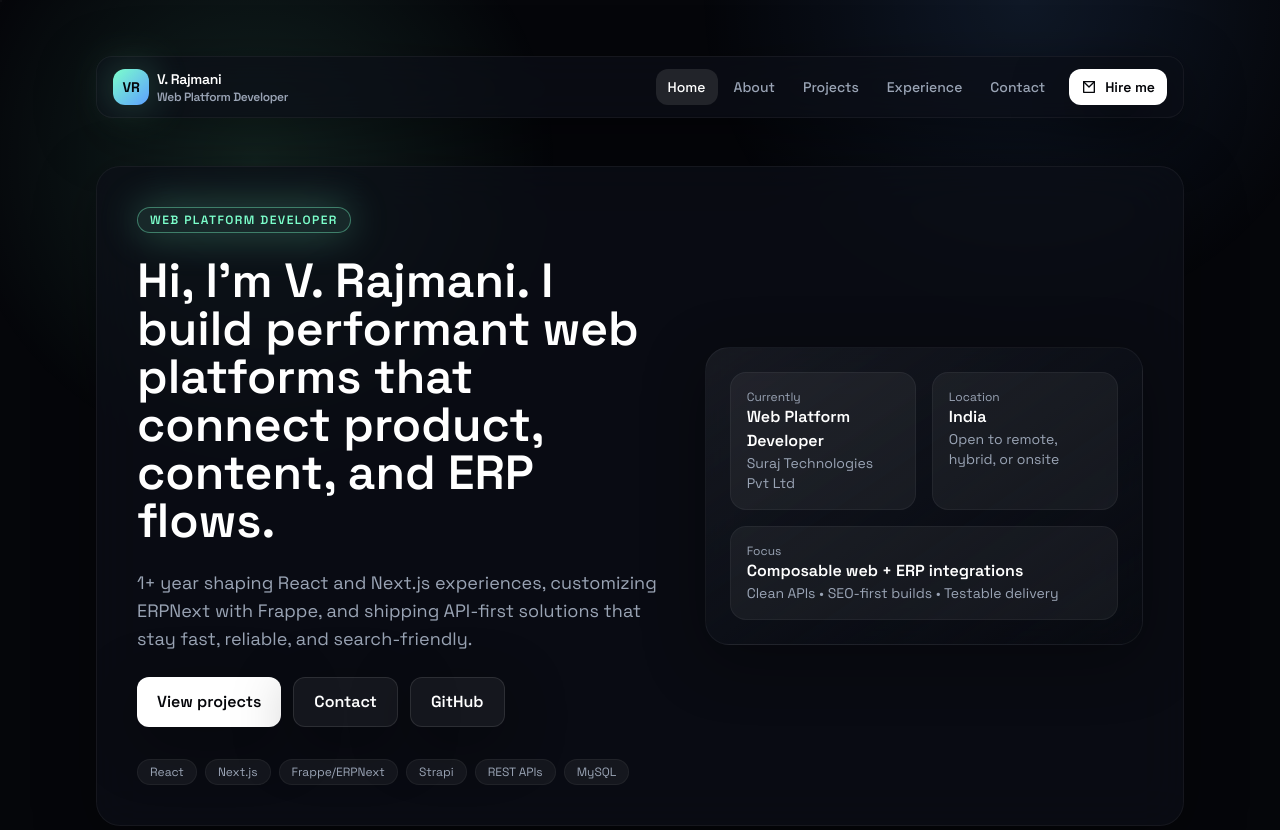
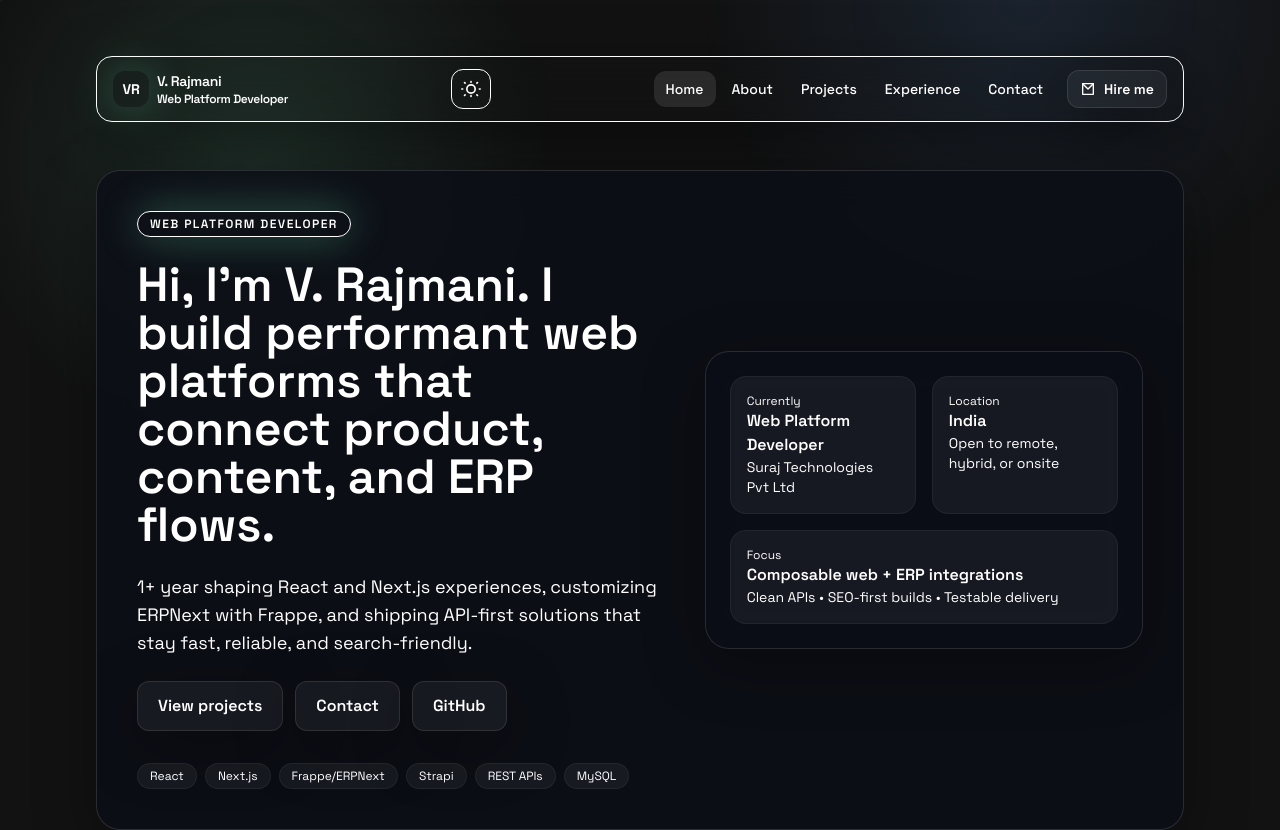
Before and after one commit to Rajmani-Nadar/rajmani-portfolio, a Next.js app: page / in a window 1280 px wide. Shown: the top 830 px of the page. Built offline with nearby package versions, Linux system fonts and the light colour scheme.

Commit message:
feat: unify pill button styling across site and tune dark theme

```diff
--- a/package.json
+++ b/package.json
@@ -11,6 +11,7 @@
   "dependencies": {
     "class-variance-authority": "0.7.0",
     "framer-motion": "11.0.3",
+    "next-themes": "0.2.1",
     "next": "14.1.0",
     "react": "18.2.0",
     "react-dom": "18.2.0"
--- a/src/app/globals.css
+++ b/src/app/globals.css
@@ -4,27 +4,66 @@
 
 :root {
   color-scheme: dark;
+  /* Dark theme base background */
+  --bg: 25, 28, 35; /* #191c23 */
+  --surface: 12, 15, 23;
+  --foreground: 242, 245, 250;
+  --muted: 154, 164, 181;
+  --accent: 124, 255, 203;
+  --accent2: 93, 160, 255;
+  --border: 255, 255, 255;
+  --shadow-card: 0 15px 60px rgba(0, 0, 0, 0.35);
+}
+
+.light {
+  color-scheme: light;
+  --bg: 246, 247, 251;
+  --surface: 255, 255, 255;
+  --foreground: 15, 23, 42;
+  --muted: 73, 84, 104;
+  --accent: 74, 190, 154;
+  --accent2: 82, 139, 255;
+  --border: 15, 23, 42;
+  --shadow-card: 0 20px 50px rgba(15, 23, 42, 0.08);
 }
 
 body {
-  background-color: #05060a;
+  background-color: rgb(var(--bg));
+  color: rgb(var(--foreground));
+  transition: background-color 250ms ease, color 250ms ease;
 }
 
 ::-webkit-scrollbar {
   width: 10px;
 }
 ::-webkit-scrollbar-track {
-  background: #0c0f17;
+  background: rgba(var(--surface), 1);
 }
 ::-webkit-scrollbar-thumb {
-  background: linear-gradient(180deg, #7cffcb, #5da0ff);
+  background: linear-gradient(180deg, rgba(var(--accent), 1), rgba(var(--accent2), 1));
   border-radius: 9999px;
 }
 
 .section-shell {
-  @apply rounded-3xl border border-white/5 bg-surface/70 backdrop-blur-xl shadow-card;
+  border-radius: 1.5rem;
+  border: 1px solid rgba(var(--border), 0.12);
+  background: rgba(var(--surface), 0.85);
+  backdrop-filter: blur(18px);
+  box-shadow: var(--shadow-card);
 }
 
 .prose-custom {
-  @apply prose prose-invert prose-headings:font-semibold prose-a:text-accent hover:prose-a:text-accent2 max-w-none;
+  @apply prose prose-headings:font-semibold prose-a:text-accent hover:prose-a:text-accent2 max-w-none dark:prose-invert;
 }
+
+.light .text-white {
+  color: rgb(var(--foreground)) !important;
+}
+.light .border-white\/5,
+.light .border-white\/10 {
+  border-color: rgba(var(--border), 0.12) !important;
+}
+.light .bg-white\/5,
+.light .bg-white\/10 {
+  background-color: rgba(var(--surface), 0.7) !important;
+}
--- a/src/app/layout.tsx
+++ b/src/app/layout.tsx
@@ -4,6 +4,7 @@ import './globals.css';
 import { PageTransition } from '@/components/PageTransition';
 import { NavBar } from '@/components/NavBar';
 import { Footer } from '@/components/Footer';
+import { ThemeProvider } from '@/components/ThemeProvider';
 
 const spaceGrotesk = Space_Grotesk({ subsets: ['latin'], variable: '--font-grotesk' });
 
@@ -34,17 +35,19 @@ export const metadata: Metadata = {
 
 export default function RootLayout({ children }: { children: React.ReactNode }) {
   return (
-    <html lang="en" className={spaceGrotesk.variable}>
-      <body className="min-h-screen bg-background text-white antialiased">
+    <html lang="en" className={spaceGrotesk.variable} suppressHydrationWarning>
+      <body className="min-h-screen bg-background text-foreground antialiased transition-colors duration-300">
+        <ThemeProvider>
           <div className="relative overflow-hidden">
             <div className="pointer-events-none fixed inset-0 bg-[radial-gradient(circle_at_20%_20%,rgba(124,255,203,0.12),transparent_25%),radial-gradient(circle_at_80%_0,rgba(93,160,255,0.12),transparent_25%)]" />
-          <div className="pointer-events-none fixed inset-0 bg-grid opacity-40" />
+            <div className="pointer-events-none fixed inset-0 bg-grid opacity-30 dark:opacity-40" />
             <main className="relative z-10 max-w-6xl px-4 sm:px-6 lg:px-8 mx-auto py-10 sm:py-14">
               <NavBar />
               <PageTransition>{children}</PageTransition>
               <Footer />
             </main>
           </div>
+        </ThemeProvider>
       </body>
     </html>
   );
--- a/src/components/Button.tsx
+++ b/src/components/Button.tsx
@@ -7,8 +7,10 @@ const buttonVariants = cva(
   {
     variants: {
       variant: {
-        primary: 'bg-white text-background hover:-translate-y-0.5',
-        ghost: 'border border-white/10 bg-white/5 text-white hover:border-white/30'
+        primary:
+          'border border-border/15 bg-surface/80 text-foreground hover:border-border/30 hover:-translate-y-0.5 dark:border-white/10 dark:bg-white/5 dark:text-white dark:hover:border-white/30',
+        ghost:
+          'border border-border/15 bg-surface/80 text-foreground hover:border-border/30 hover:-translate-y-0.5 dark:border-white/10 dark:bg-white/5 dark:text-white dark:hover:border-white/30'
       },
       size: {
         md: 'px-4 py-2 text-sm',
--- a/src/components/NavBar.tsx
+++ b/src/components/NavBar.tsx
@@ -3,6 +3,7 @@
 import Link from 'next/link';
 import { usePathname } from 'next/navigation';
 import { useState } from 'react';
+import { ThemeToggle } from './ThemeToggle';
 
 const links = [
   { href: '/', label: 'Home' },
@@ -18,9 +19,9 @@ export function NavBar() {
 
   return (
     <header className="mb-10 sm:mb-12">
-      <div className="flex items-center justify-between rounded-2xl border border-white/5 bg-surface/70 px-4 py-3 backdrop-blur-xl shadow-card">
+      <div className="flex items-center justify-between gap-3 rounded-2xl border border-border/15 bg-surface/70 px-4 py-3 backdrop-blur-xl shadow-card transition-colors">
         <Link href="/" className="flex items-center gap-2 text-sm font-semibold tracking-tight">
-          <span className="inline-flex h-9 w-9 items-center justify-center rounded-xl bg-gradient-to-br from-accent to-accent2 text-background font-bold shadow-glow">
+          <span className="inline-flex h-9 w-9 items-center justify-center rounded-xl bg-gradient-to-br from-accent to-accent2 text-foreground font-bold shadow-glow">
             VR
           </span>
           <div className="leading-tight">
@@ -29,8 +30,10 @@ export function NavBar() {
           </div>
         </Link>
 
+        <div className="flex items-center gap-2">
+          <ThemeToggle />
           <button
-          className="sm:hidden inline-flex h-10 w-10 items-center justify-center rounded-xl border border-white/10 bg-white/5 text-white"
+            className="sm:hidden inline-flex h-10 w-10 items-center justify-center rounded-xl border border-border/20 bg-surface/80 text-foreground"
             onClick={() => setOpen(!open)}
             aria-label="Toggle navigation"
           >
@@ -45,6 +48,7 @@ export function NavBar() {
               <path d="M4 7h16M4 12h16M4 17h16" />
             </svg>
           </button>
+        </div>
 
         <nav className="hidden sm:flex items-center gap-1">
           {links.map((link) => {
@@ -54,7 +58,7 @@ export function NavBar() {
                 key={link.href}
                 href={link.href}
                 className={`rounded-xl px-3 py-2 text-sm font-medium transition hover:bg-white/5 ${
-                  active ? 'text-white bg-white/10' : 'text-muted'
+                  active ? 'text-foreground bg-white/10' : 'text-muted'
                 }`}
               >
                 {link.label}
@@ -63,7 +67,7 @@ export function NavBar() {
           })}
           <Link
             href="mailto:rajmaninadar2000@gmail.com"
-            className="ml-2 inline-flex items-center gap-2 rounded-xl bg-white text-background px-3 py-2 text-sm font-semibold shadow-card transition hover:-translate-y-0.5"
+            className="ml-2 inline-flex items-center gap-2 rounded-xl border border-border/15 bg-surface/80 px-3 py-2 text-sm font-semibold text-foreground shadow-card transition hover:-translate-y-0.5 hover:border-border/30 dark:border-white/10 dark:bg-white/5 dark:text-white dark:hover:border-white/30"
           >
             <svg
               className="h-4 w-4"
@@ -83,7 +87,7 @@ export function NavBar() {
       </div>
 
       {open && (
-        <div className="mt-3 space-y-1 rounded-2xl border border-white/5 bg-surface/80 p-3 backdrop-blur-xl sm:hidden">
+        <div className="mt-3 space-y-2 rounded-2xl border border-border/15 bg-surface/80 p-3 backdrop-blur-xl sm:hidden">
           {links.map((link) => {
             const active = pathname === link.href;
             return (
@@ -91,7 +95,7 @@ export function NavBar() {
                 key={link.href}
                 href={link.href}
                 className={`block rounded-xl px-3 py-2 text-sm font-medium transition hover:bg-white/5 ${
-                  active ? 'text-white bg-white/10' : 'text-muted'
+                  active ? 'text-foreground bg-white/10' : 'text-muted'
                 }`}
                 onClick={() => setOpen(false)}
               >
@@ -99,9 +103,13 @@ export function NavBar() {
               </Link>
             );
           })}
+          <div className="flex items-center justify-between rounded-xl border border-border/15 bg-surface/70 px-3 py-2">
+            <span className="text-sm font-medium text-muted">Theme</span>
+            <ThemeToggle />
+          </div>
           <Link
             href="mailto:rajmaninadar2000@gmail.com"
-            className="block rounded-xl bg-white text-center text-background px-3 py-2 text-sm font-semibold shadow-card transition"
+            className="block rounded-xl border border-border/15 bg-surface/80 text-center text-foreground px-3 py-2 text-sm font-semibold shadow-card transition hover:-translate-y-0.5 hover:border-border/30 dark:border-white/10 dark:bg-white/5 dark:text-white dark:hover:border-white/30"
           >
             Hire me
           </Link>
--- /dev/null
+++ b/src/components/ThemeProvider.tsx
@@ -0,0 +1,18 @@
+'use client';
+
+import { ThemeProvider as NextThemesProvider } from 'next-themes';
+import type { ReactNode } from 'react';
+
+export function ThemeProvider({ children }: { children: ReactNode }) {
+  return (
+    <NextThemesProvider
+      attribute="class"
+      defaultTheme="dark"
+      enableSystem
+      enableColorScheme={false}
+      disableTransitionOnChange={false}
+    >
+      {children}
+    </NextThemesProvider>
+  );
+}
--- /dev/null
+++ b/src/components/ThemeToggle.tsx
@@ -0,0 +1,63 @@
+'use client';
+
+import { useEffect, useState } from 'react';
+import { useTheme } from 'next-themes';
+
+export function ThemeToggle() {
+  const { resolvedTheme, setTheme } = useTheme();
+  const [mounted, setMounted] = useState(false);
+
+  useEffect(() => setMounted(true), []);
+
+  if (!mounted) {
+    return (
+      <div
+        aria-hidden
+        className="h-10 w-10 rounded-xl border border-border/20 bg-surface/60 opacity-70 animate-pulse"
+      />
+    );
+  }
+
+  const isDark = (resolvedTheme ?? 'dark') === 'dark';
+
+  const handleToggle = () => {
+    setTheme(isDark ? 'light' : 'dark');
+  };
+
+  return (
+    <button
+      type="button"
+      onClick={handleToggle}
+      aria-label={isDark ? 'Switch to light theme' : 'Switch to dark theme'}
+      className="inline-flex h-10 w-10 items-center justify-center rounded-xl border border-border/20 bg-surface/70 text-foreground shadow-card transition hover:-translate-y-0.5 hover:border-border/40 focus:outline-none focus-visible:ring-2 focus-visible:ring-accent focus-visible:ring-offset-2 focus-visible:ring-offset-background"
+    >
+      <span className="sr-only">Toggle theme</span>
+      <svg
+        className="h-5 w-5 transition-transform duration-300"
+        viewBox="0 0 24 24"
+        fill="none"
+        stroke="currentColor"
+        strokeWidth="2"
+        strokeLinecap="round"
+        strokeLinejoin="round"
+        style={{ transform: 'rotate(0deg)' }}
+      >
+        {isDark ? (
+          <>
+            <path d="M12 3v1" />
+            <path d="M12 20v1" />
+            <path d="M4.22 4.22l.7.7" />
+            <path d="M19.08 19.08l.7.7" />
+            <path d="M1 12h1" />
+            <path d="M22 12h1" />
+            <path d="M4.22 19.78l.7-.7" />
+            <path d="M19.08 4.92l.7-.7" />
+            <circle cx="12" cy="12" r="5" />
+          </>
+        ) : (
+          <path d="M21 12.79A9 9 0 1 1 11.21 3 7 7 0 0 0 21 12.79z" />
+        )}
+      </svg>
+    </button>
+  );
+}
--- a/src/components/contact/ContactForm.tsx
+++ b/src/components/contact/ContactForm.tsx
@@ -55,7 +55,7 @@ Email: ${data.get('email')}`);
         </label>
         <button
           type="submit"
-          className="inline-flex items-center justify-center gap-2 rounded-xl bg-white px-4 py-2 text-sm font-semibold text-background shadow-card transition hover:-translate-y-0.5"
+          className="inline-flex items-center justify-center gap-2 rounded-xl border border-border/15 bg-surface/80 px-4 py-2 text-sm font-semibold text-foreground shadow-card transition hover:-translate-y-0.5 hover:border-border/30 dark:border-white/10 dark:bg-white/5 dark:text-white dark:hover:border-white/30"
         >
           Send email
         </button>
--- a/tsconfig.json
+++ b/tsconfig.json
@@ -22,11 +22,6 @@
         "./src/*"
       ]
     },
-    "types": [
-      "next",
-      "next/image-types",
-      "node"
-    ],
     "plugins": [
       {
         "name": "next"
```
Also changed, not shown: tailwind.config.ts (+8 -5 lines), 1 other file (tests, documents, lock files or other folders). Lines whose indentation alone changed are shown as unchanged.
